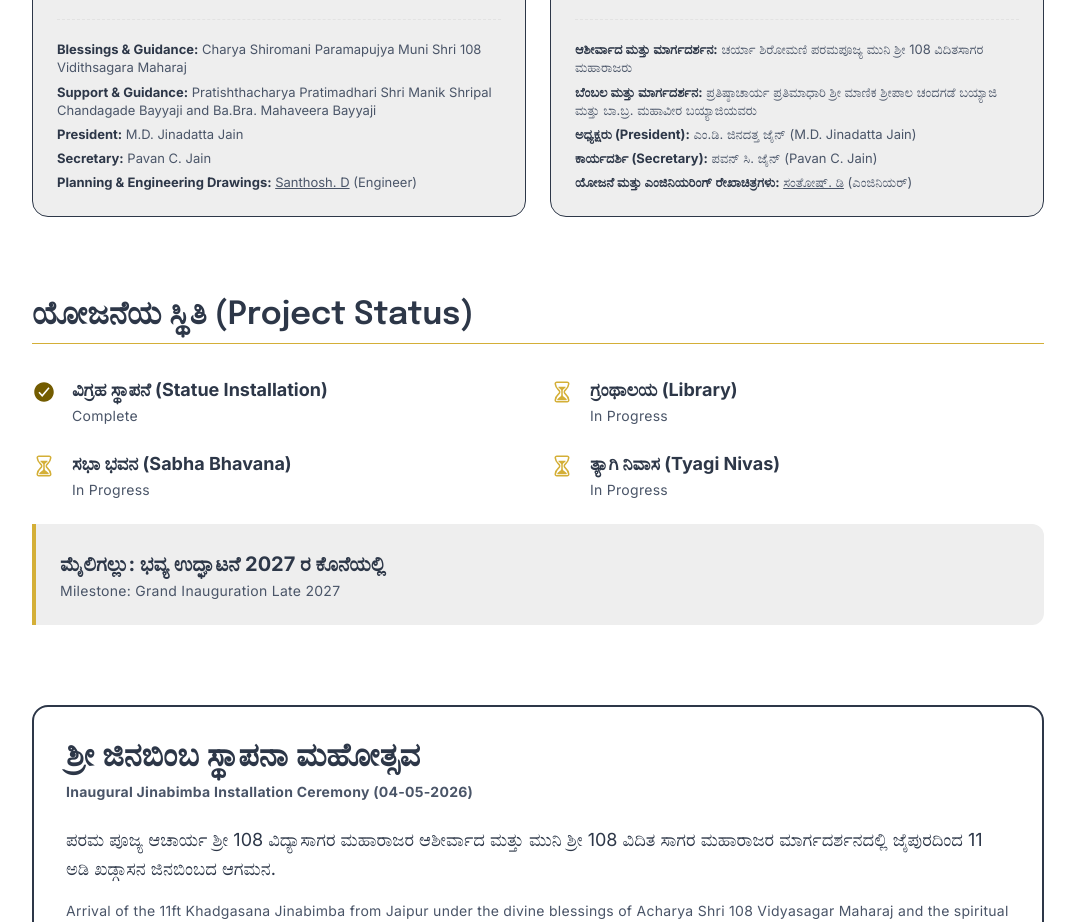
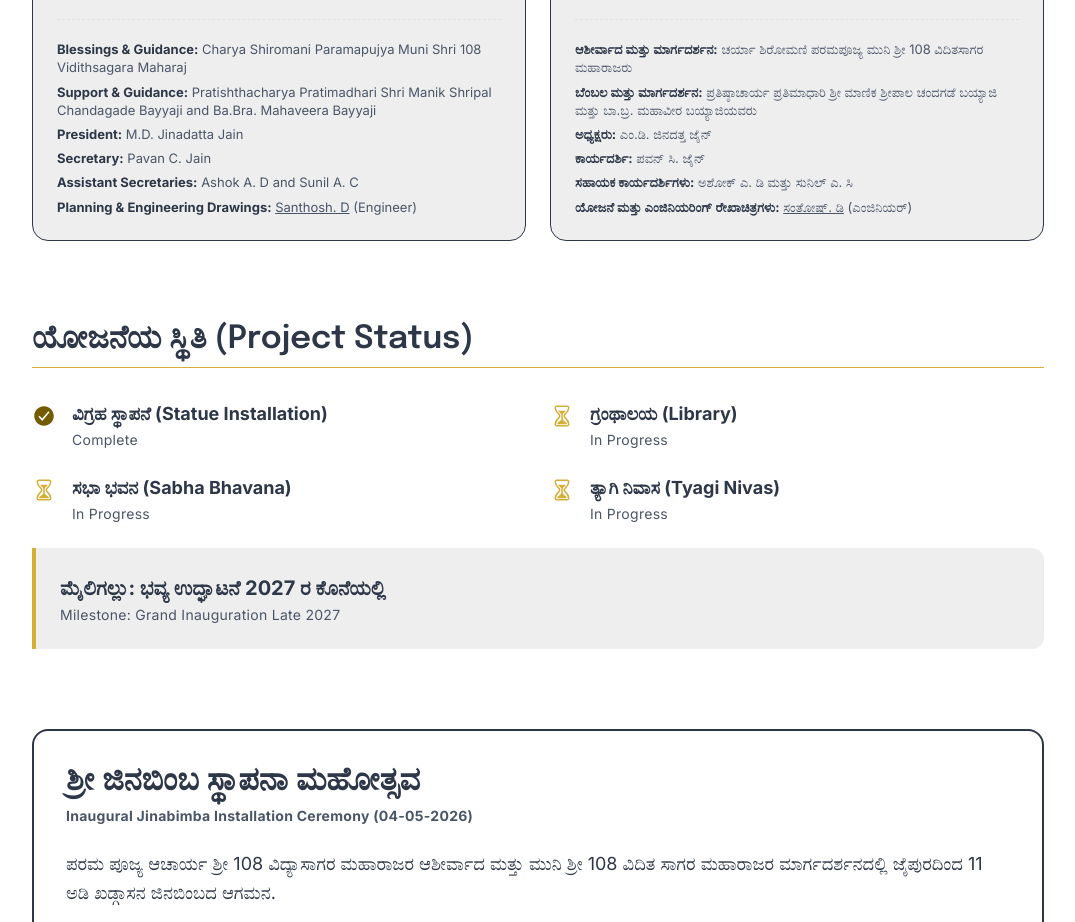
Before and after one commit to timothechauvet/sdjsac.in, a Next.js app: page / in a window 1280 px wide. Shown: the part 940-1862 px from the top of the page, without its empty margins (102-1177 px from the left). Built offline with nearby package versions, Linux system fonts and the light colour scheme.

Commit message:
:sparkles: Add assistant secretaries to committee info

```diff
--- a/app/page.js
+++ b/app/page.js
@@ -96,6 +96,7 @@ export default function Home() {
                 <p><strong>Support & Guidance:</strong> Pratishthacharya Pratimadhari Shri Manik Shripal Chandagade Bayyaji and Ba.Bra. Mahaveera Bayyaji</p>
                 <p><strong>President:</strong> M.D. Jinadatta Jain</p>
                 <p><strong>Secretary:</strong> Pavan C. Jain</p>
+                <p><strong>Assistant Secretaries:</strong> Ashok A. D and Sunil A. C</p>
                 <p><strong>Planning & Engineering Drawings:</strong> <a href="https://goldenvillage.in" target="_blank" rel="noopener noreferrer" style={{ textDecoration: "underline" }}>Santhosh. D</a> (Engineer)</p>
               </div>
             </div>
@@ -108,8 +109,9 @@ export default function Home() {
               <div className="committee-info">
                 <p style={{ marginTop: 8 }}><strong>ಆಶೀರ್ವಾದ ಮತ್ತು ಮಾರ್ಗದರ್ಶನ:</strong> ಚರ್ಯಾ ಶಿರೋಮಣಿ ಪರಮಪೂಜ್ಯ ಮುನಿ ಶ್ರೀ 108 ವಿದಿತಸಾಗರ ಮಹಾರಾಜರು</p>
                 <p><strong>ಬೆಂಬಲ ಮತ್ತು ಮಾರ್ಗದರ್ಶನ:</strong> ಪ್ರತಿಷ್ಠಾಚಾರ್ಯ ಪ್ರತಿಮಾಧಾರಿ ಶ್ರೀ ಮಾಣಿಕ ಶ್ರೀಪಾಲ ಚಂದಗಡೆ ಬಯ್ಯಾಜಿ ಮತ್ತು ಬಾ.ಬ್ರ. ಮಹಾವೀರ ಬಯ್ಯಾಜಿಯವರು</p>
-                <p><strong>ಅಧ್ಯಕ್ಷರು (President):</strong> ಎಂ.ಡಿ. ಜಿನದತ್ತ ಜೈನ್ (M.D. Jinadatta Jain)</p>
-                <p><strong>ಕಾರ್ಯದರ್ಶಿ (Secretary):</strong> ಪವನ್ ಸಿ. ಜೈನ್ (Pavan C. Jain)</p>
+                <p><strong>ಅಧ್ಯಕ್ಷರು:</strong> ಎಂ.ಡಿ. ಜಿನದತ್ತ ಜೈನ್</p>
+                <p><strong>ಕಾರ್ಯದರ್ಶಿ:</strong> ಪವನ್ ಸಿ. ಜೈನ್</p>
+                <p><strong>ಸಹಾಯಕ ಕಾರ್ಯದರ್ಶಿಗಳು:</strong> ಅಶೋಕ್ ಎ. ಡಿ ಮತ್ತು ಸುನಿಲ್ ಎ. ಸಿ</p>
                 <p><strong>ಯೋಜನೆ ಮತ್ತು ಎಂಜಿನಿಯರಿಂಗ್ ರೇಖಾಚಿತ್ರಗಳು:</strong> <a href="https://goldenvillage.in" target="_blank" rel="noopener noreferrer" style={{ textDecoration: "underline" }}>ಸಂತೋಷ್. ಡಿ</a> (ಎಂಜಿನಿಯರ್)</p>
               </div>
             </div>
```
